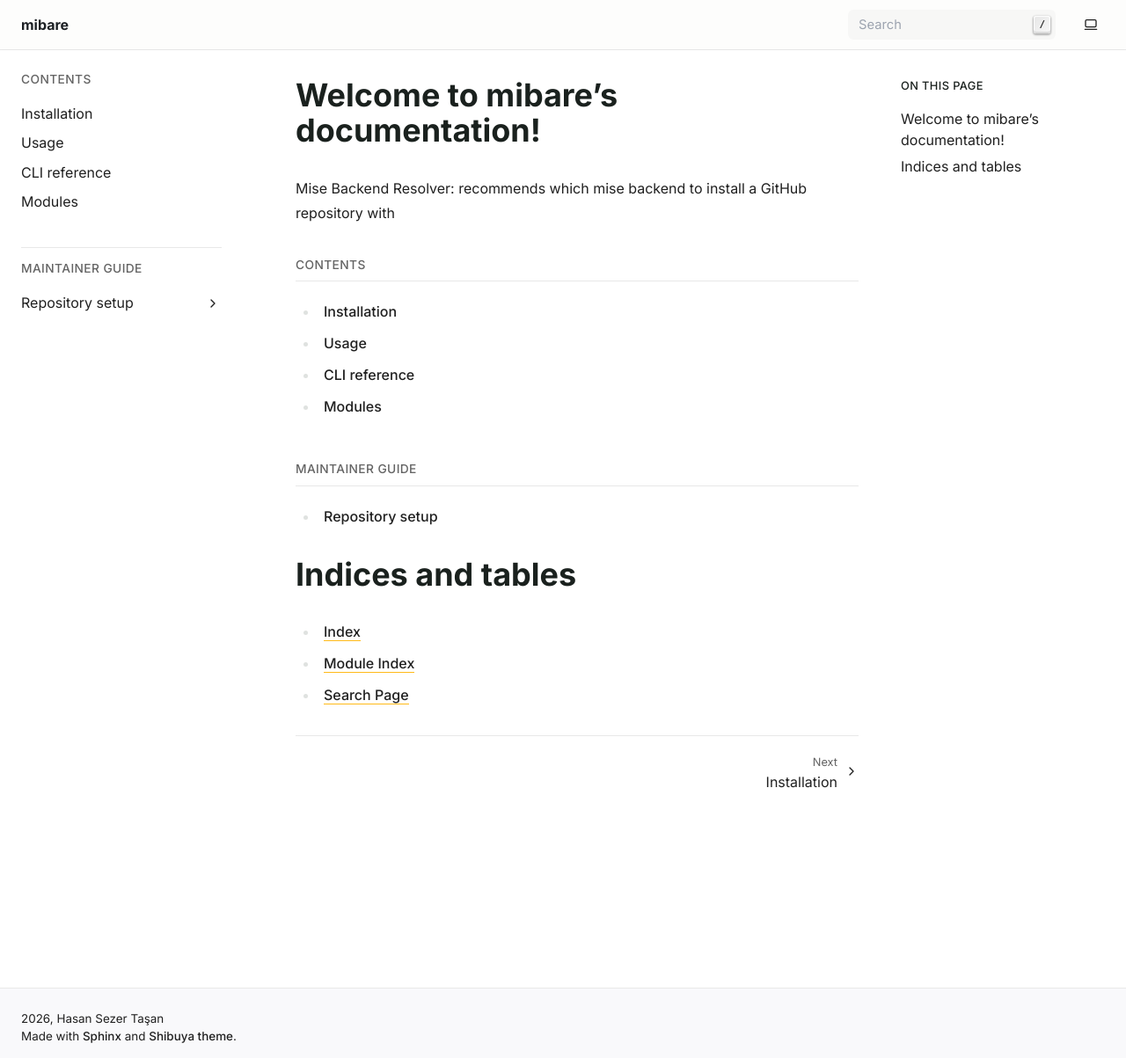
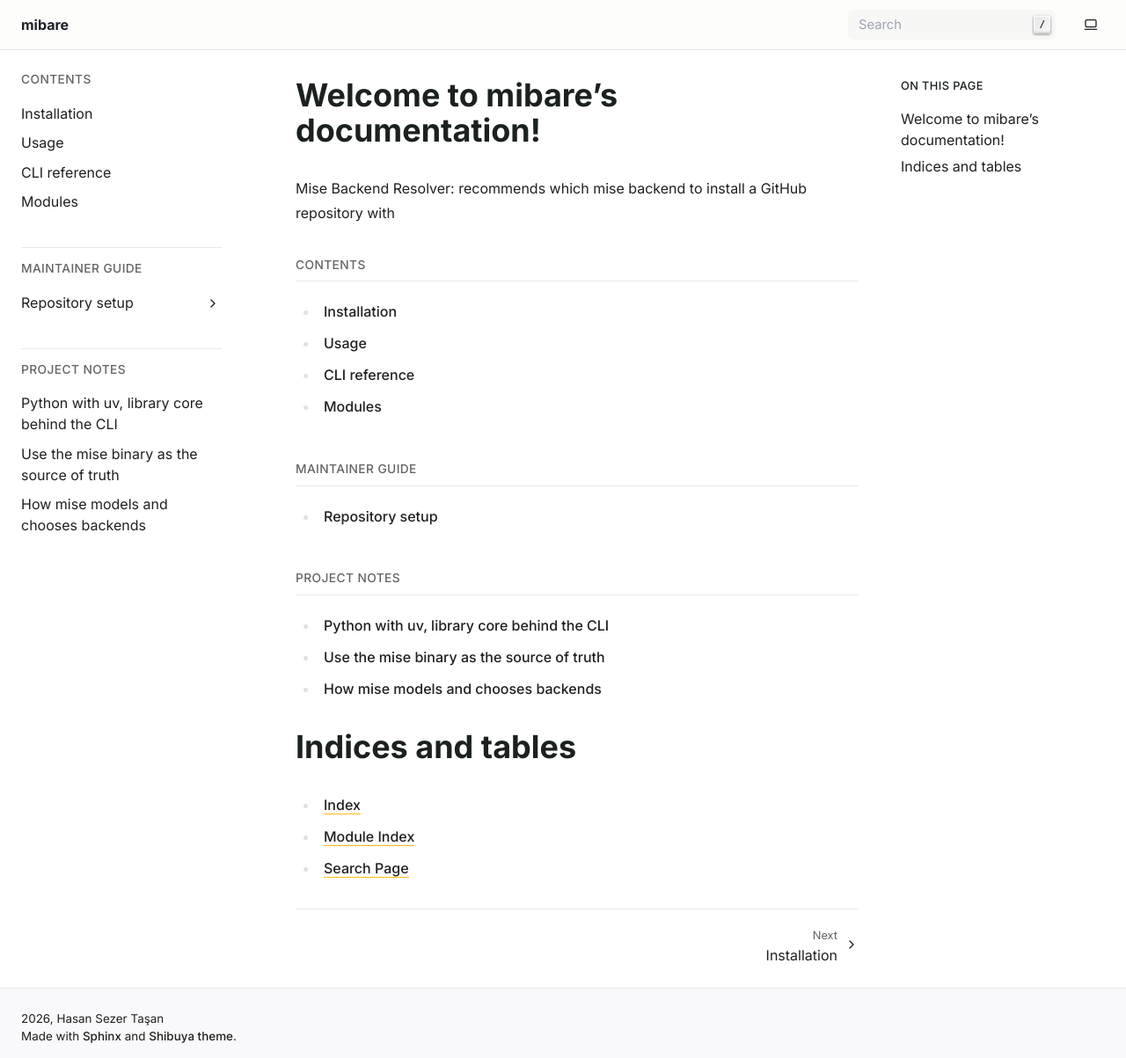
Before and after one commit to hasansezertasan/mibare, a Sphinx documentation site: the page built from docs/index.rst, in a window 1280 px wide and 1203 px high. Shown: the whole window at 88% size. Built offline with Sphinx 7.4.7, drawn with Linux system fonts in a browser that asks for light colours; the version number could not be read and is left out.

```diff
--- a/docs/conf.py
+++ b/docs/conf.py
@@ -47,8 +47,9 @@ extensions = [
 source_suffix = {".rst": "restructuredtext", ".md": "markdown"}
 # ``_generated`` holds machine-generated reference material (CLI Markdown, etc.)
 # that is ``{include}``d/``literalinclude``d into real pages; exclude it so those
-# fragments are not also built as standalone orphan documents.
-exclude_patterns = ["_build", "Thumbs.db", ".DS_Store", "_generated"]
+# fragments are not also built as standalone orphan documents. ``agents`` holds
+# the coding-agent configuration docs, which are not part of the published site.
+exclude_patterns = ["_build", "Thumbs.db", ".DS_Store", "_generated", "agents"]
 
 # autosectionlabel can emit duplicate-label warnings across documents; the
 # document prefix keeps them unique, so no blanket suppression is needed.
--- a/docs/index.rst
+++ b/docs/index.rst
@@ -18,6 +18,14 @@ Mise Backend Resolver: recommends which mise backend to install a GitHub reposit
 
    maintaining/setup
 
+.. toctree::
+   :maxdepth: 1
+   :caption: Project notes
+   :glob:
+
+   adr/*
+   research/*
+
 Indices and tables
 ==================
 
```
